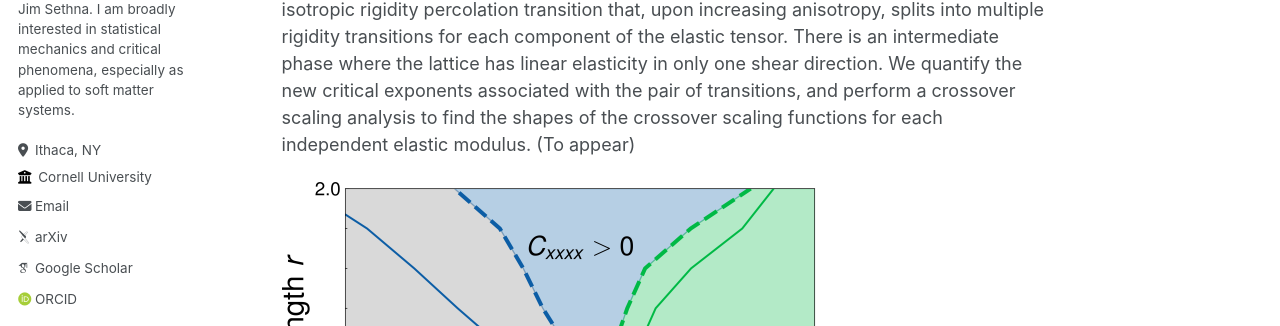
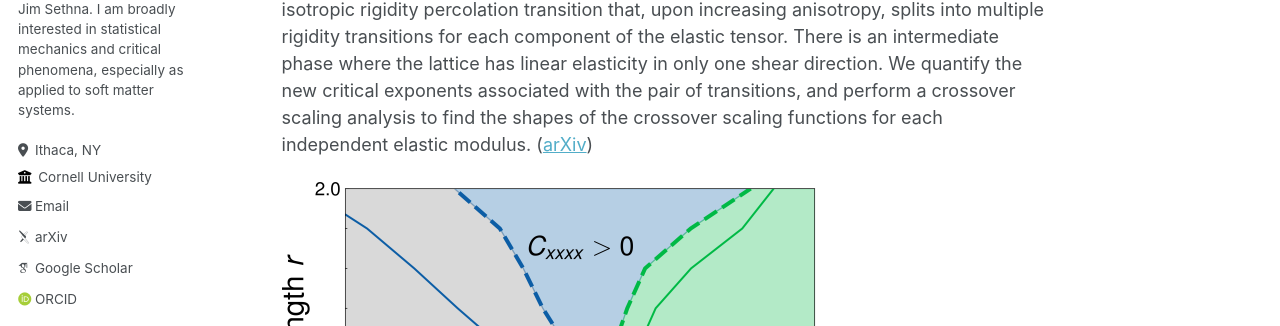
Before and after one commit to stephen-thornton/stephen-thornton.github.io, a Jekyll site: the page built from _pages/about.md, in a window 1280 px wide and 900 px high, scrolled down 3248 px. Shown: the part 396-722 px from the top of the window. Built offline with Jekyll 4.4.1, drawn with Linux system fonts in a browser that asks for light colours; some web fonts are replaced; some of the changed text lies outside the part shown.

Commit message:
Update about.md

```diff
--- a/_pages/about.md
+++ b/_pages/about.md
@@ -28,7 +28,7 @@ We examine the topological defects predicted by homotopy theory in the nematic p
 ## Crossover scaling between rigidity percolation transitions with tunable anisotropy
 Collaborators: William Wang, Bulbul Chakraborty, Anna Barth, Navneet Singh, Japheth Omonira, Jonathan Michel, Moumita Das, Jim Sethna, Itai Cohen
 
-We perform a detailed numerical investigation of the critical phenomena present within a bond-diluted triangular lattice in which bonds are preferentially removed in a particular direction, inducing a long-wavelength anisotropy. Anticipating different scaling for each of the statistically independent long-wavelength elastic moduli, we measure each component of the elastic tensor by performing several distinct shears. We find an isotropic rigidity percolation transition that, upon increasing anisotropy, splits into multiple rigidity transitions for each component of the elastic tensor. There is an intermediate phase where the lattice has linear elasticity in only one shear direction. We quantify the new critical exponents associated with the pair of transitions, and perform a crossover scaling analysis to find the shapes of the crossover scaling functions for each independent elastic modulus. (To appear)
+We perform a detailed numerical investigation of the critical phenomena present within a bond-diluted triangular lattice in which bonds are preferentially removed in a particular direction, inducing a long-wavelength anisotropy. Anticipating different scaling for each of the statistically independent long-wavelength elastic moduli, we measure each component of the elastic tensor by performing several distinct shears. We find an isotropic rigidity percolation transition that, upon increasing anisotropy, splits into multiple rigidity transitions for each component of the elastic tensor. There is an intermediate phase where the lattice has linear elasticity in only one shear direction. We quantify the new critical exponents associated with the pair of transitions, and perform a crossover scaling analysis to find the shapes of the crossover scaling functions for each independent elastic modulus. ([arXiv](https://arxiv.org/abs/2409.08565))
 
 <img src="/images/Will1.png"/>
 
```
